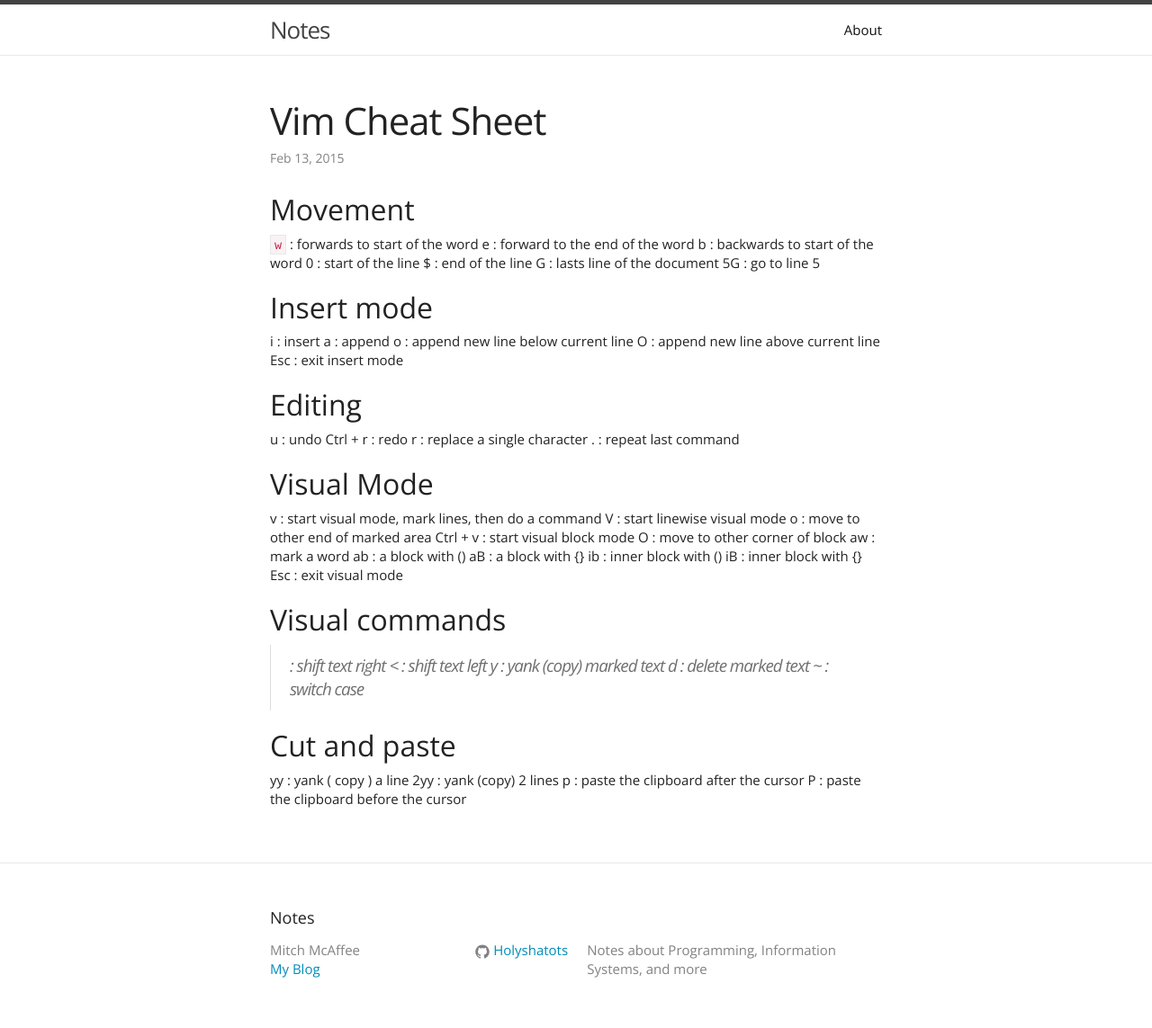
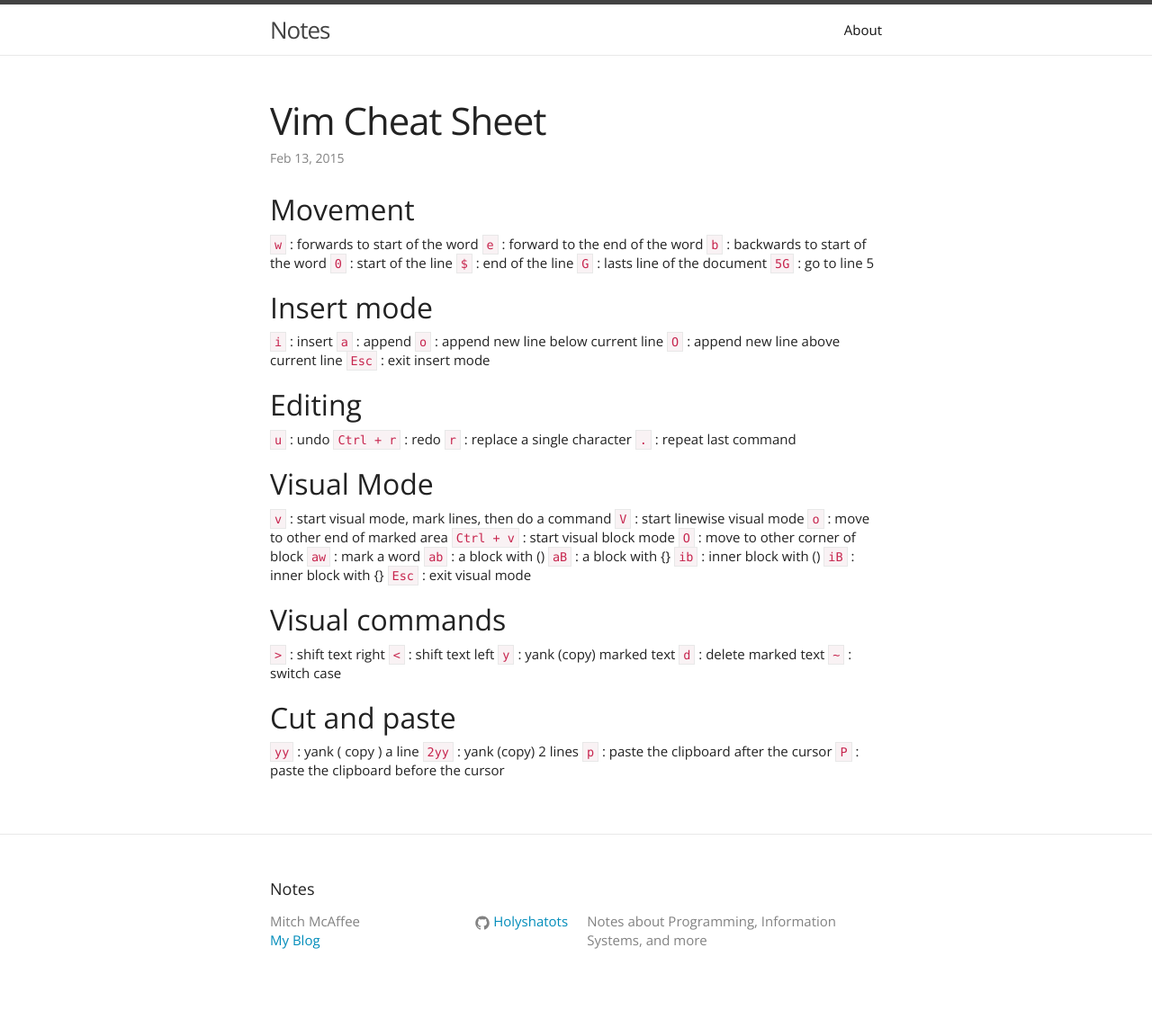
Before and after one commit to Holyshatots/notes, a Jekyll site: the page built from _posts/cli/2015-02-13-vim.md, in a window 1280 px wide. Shown: the whole page at 90% size. Built offline with Jekyll 4.4.1, drawn with Linux system fonts in a browser that asks for light colours; after the commit the page ends 1112 px from its top, so only the background shows below that.

```diff
--- a/_posts/cli/2015-02-13-vim.md
+++ b/_posts/cli/2015-02-13-vim.md
@@ -7,53 +7,53 @@ categories: cli
 ## Movement
 
 `w` : forwards to start of the word
-e : forward to the end of the word
-b : backwards to start of the word
-0 : start of the line
-$ : end of the line
-G : lasts line of the document
-5G : go to line 5
+`e` : forward to the end of the word
+`b` : backwards to start of the word
+`0` : start of the line
+`$` : end of the line
+`G` : lasts line of the document
+`5G` : go to line 5
 
 ## Insert mode
 
-i : insert
-a : append
-o : append new line below current line
-O : append new line above current line
-Esc : exit insert mode
+`i` : insert
+`a` : append
+`o` : append new line below current line
+`O` : append new line above current line
+`Esc` : exit insert mode
 
 ## Editing
 
-u : undo
-Ctrl + r : redo
-r : replace a single character
-. : repeat last command
+`u` : undo
+`Ctrl + r` : redo
+`r` : replace a single character
+`.` : repeat last command
 
 ## Visual Mode
 
-v : start visual mode, mark lines, then do a command
-V : start linewise visual mode
-o : move to other end of marked area
-Ctrl + v : start visual block mode
-O : move to other corner of block
-aw : mark a word
-ab : a block with ()
-aB : a block with {}
-ib : inner block with ()
-iB : inner block with {}
-Esc : exit visual mode
+`v` : start visual mode, mark lines, then do a command
+`V` : start linewise visual mode
+`o` : move to other end of marked area
+`Ctrl + v` : start visual block mode
+`O` : move to other corner of block
+`aw` : mark a word
+`ab` : a block with ()
+`aB` : a block with {}
+`ib` : inner block with ()
+`iB` : inner block with {}
+`Esc` : exit visual mode
 
 ## Visual commands
 
-> : shift text right
-< : shift text left
-y : yank (copy) marked text
-d : delete marked text
-~ : switch case
+`>` : shift text right
+`<` : shift text left
+`y` : yank (copy) marked text
+`d` : delete marked text
+`~` : switch case
 
 ## Cut and paste
 
-yy : yank ( copy ) a line
-2yy : yank (copy) 2 lines
-p : paste the clipboard after the cursor
-P : paste the clipboard before the cursor
+`yy` : yank ( copy ) a line
+`2yy` : yank (copy) 2 lines
+`p` : paste the clipboard after the cursor
+`P` : paste the clipboard before the cursor
```
Also changed, not shown: _posts/2015-08-08-deeplearningdefcon.md (added, +45 -0 lines), _posts/android/2015-08-07-android-security.md (added, +14 -0 lines), _posts/cli/2015-01-30-tmux.md (+8 -8 lines), _posts/ctf/2015-03-11-general-ctf.md (+1 -0 lines).
